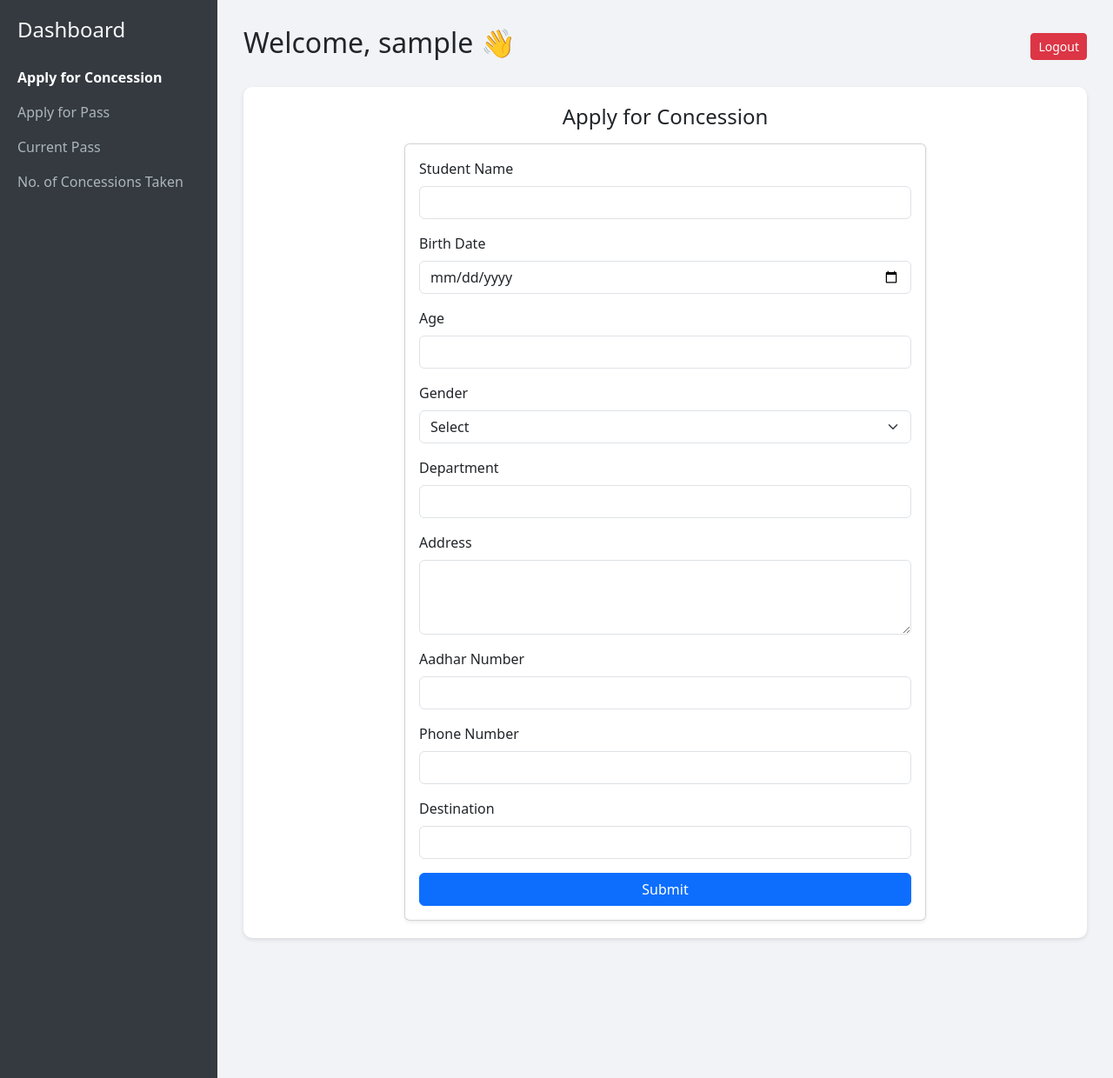
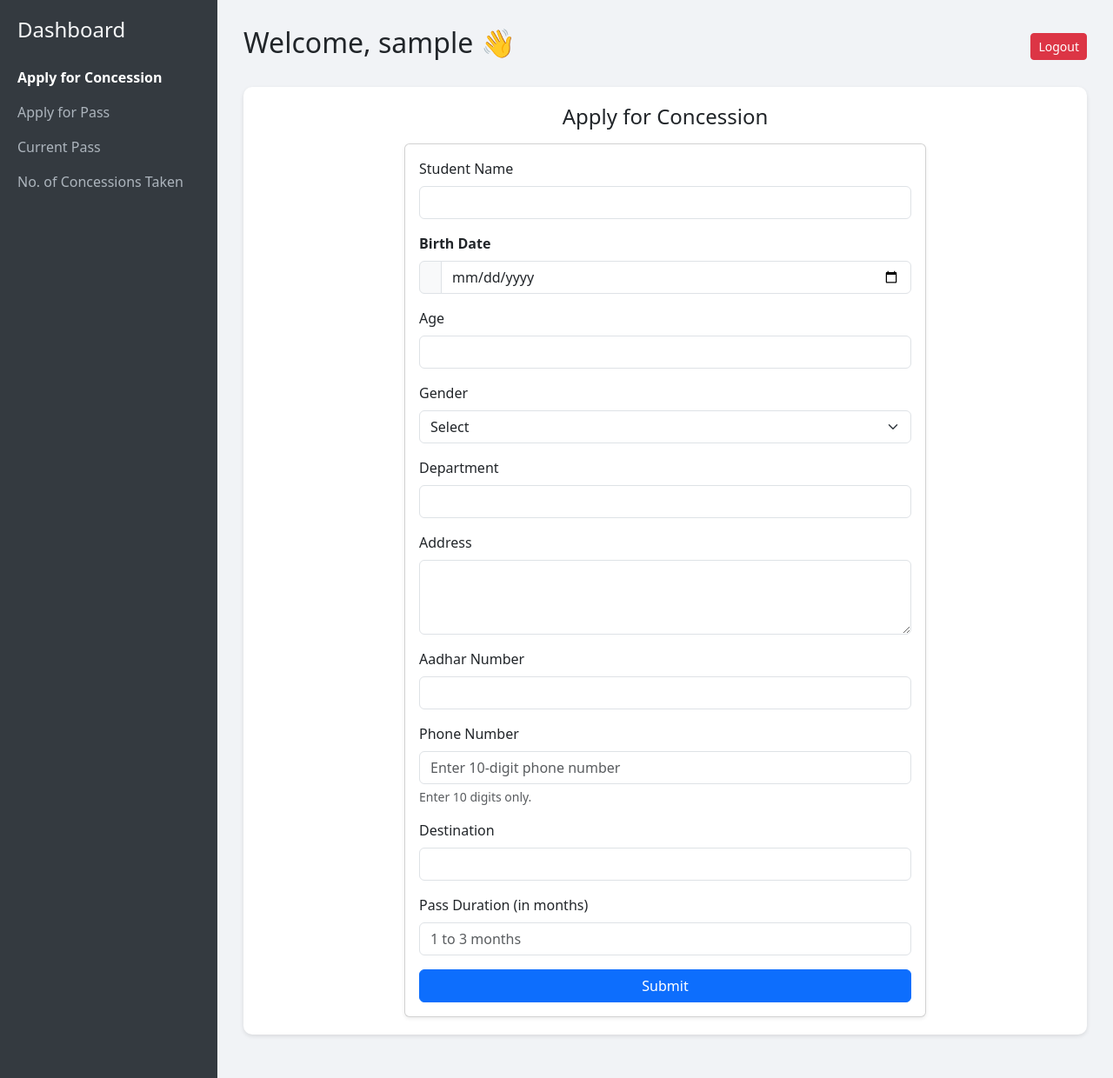
Before and after one commit to sailee-pawar/epass-system, a Django app: page /dashboard/ in a window 1280 px wide. Shown: the whole page at 87% size. Run offline with Django 5.2, Linux system fonts and the light colour scheme; the visitor is signed in with stand-in values (Sample User, id 1).

Commit message:
added duration changes

```diff
--- a/accounts/concession_form.py
+++ b/accounts/concession_form.py
@@ -9,5 +9,5 @@ class ConcessionDataForm(forms.ModelForm):
         model = ConcessionData
         fields = [
             's_name', 'b_date', 'age', 'gender', 'department',
-            'address', 'adhar_no', 'phone_no', 'destination'
+            'address', 'adhar_no', 'phone_no', 'destination', 'duration'
         ]
--- a/accounts/models.py
+++ b/accounts/models.py
@@ -13,8 +13,9 @@ class ConcessionData(models.Model):
 	department = models.CharField(max_length=200, blank=True, null=True)
 	address = models.TextField(blank=True, null=True)
 	adhar_no = models.CharField(max_length=250, blank=True, null=True)
-	phone_no = models.BigIntegerField(blank=True, null=True)
+	phone_no = models.CharField(max_length=50,blank=True, null=True)
 	destination = models.CharField(max_length=250, blank=True, null=True)
+	duration = models.SmallIntegerField(blank=True, null=True)
 	created_at = models.DateTimeField(auto_now_add=True)
 	updated_at = models.DateTimeField(auto_now=True)
 
--- a/accounts/templates/concession_form.html
+++ b/accounts/templates/concession_form.html
@@ -9,8 +9,11 @@
 		</div>
 
 		<div class="mb-3">
-			<label for="id_b_date" class="form-label">Birth Date</label>
-			<input type="date" name="b_date" id="id_b_date" class="form-control">
+			<label for="id_b_date" class="form-label fw-bold">Birth Date</label>
+			<div class="input-group">
+				<span class="input-group-text"><i class="bi bi-calendar-event"></i></span>
+				<input type="date" name="b_date" id="id_b_date" class="form-control" placeholder="Select your birth date">
+			</div>
 		</div>
 
 		<div class="mb-3">
@@ -45,7 +48,15 @@
 
 		<div class="mb-3">
 			<label for="id_phone_no" class="form-label">Phone Number</label>
-			<input type="tel" name="phone_no" id="id_phone_no" class="form-control">
+			<input type="tel"
+				name="phone_no"
+				id="id_phone_no"
+				class="form-control"
+				placeholder="Enter 10-digit phone number"
+				pattern="\d{10}"
+				maxlength="10"
+				required>
+			<div class="form-text">Enter 10 digits only.</div>
 		</div>
 
 		<div class="mb-3">
@@ -53,6 +64,11 @@
 			<input type="text" name="destination" id="id_destination" class="form-control">
 		</div>
 
+		<div class="mb-3">
+			<label for="id_duration" class="form-label">Pass Duration (in months)</label>
+			<input type="number" name="duration" id="id_duration" class="form-control" min="1" max="3" placeholder="1 to 3 months" required>
+		</div>
+
 		<button type="submit" class="btn btn-primary w-100">Submit</button>
 	</form>
 </div>
--- a/db create cmds.txt
+++ b/db create cmds.txt
@@ -16,8 +16,9 @@ CREATE TABLE IF NOT EXISTS `concession_data` (
 	`department` VARCHAR(200) NULL DEFAULT NULL COLLATE 'utf8mb4_unicode_ci',
 	`address` LONGTEXT NULL DEFAULT NULL COLLATE 'utf8mb4_unicode_ci',
 	`adhar_no` VARCHAR(250) NULL DEFAULT NULL COLLATE 'utf8mb4_unicode_ci',
-	`phone_no` INT(12) NULL DEFAULT NULL,
+	`phone_no` VARCHAR(50) NULL DEFAULT NULL COLLATE 'utf8mb4_unicode_ci',
 	`destination` VARCHAR(250) NULL DEFAULT NULL COLLATE 'utf8mb4_unicode_ci',
+	`duration` TINYINT(3) NULL DEFAULT NULL,
 	`created_at` DATETIME NULL DEFAULT CURRENT_TIMESTAMP,
 	`updated_at` DATETIME NULL DEFAULT NULL ON UPDATE CURRENT_TIMESTAMP,
 	PRIMARY KEY (`id`) USING BTREE
```
